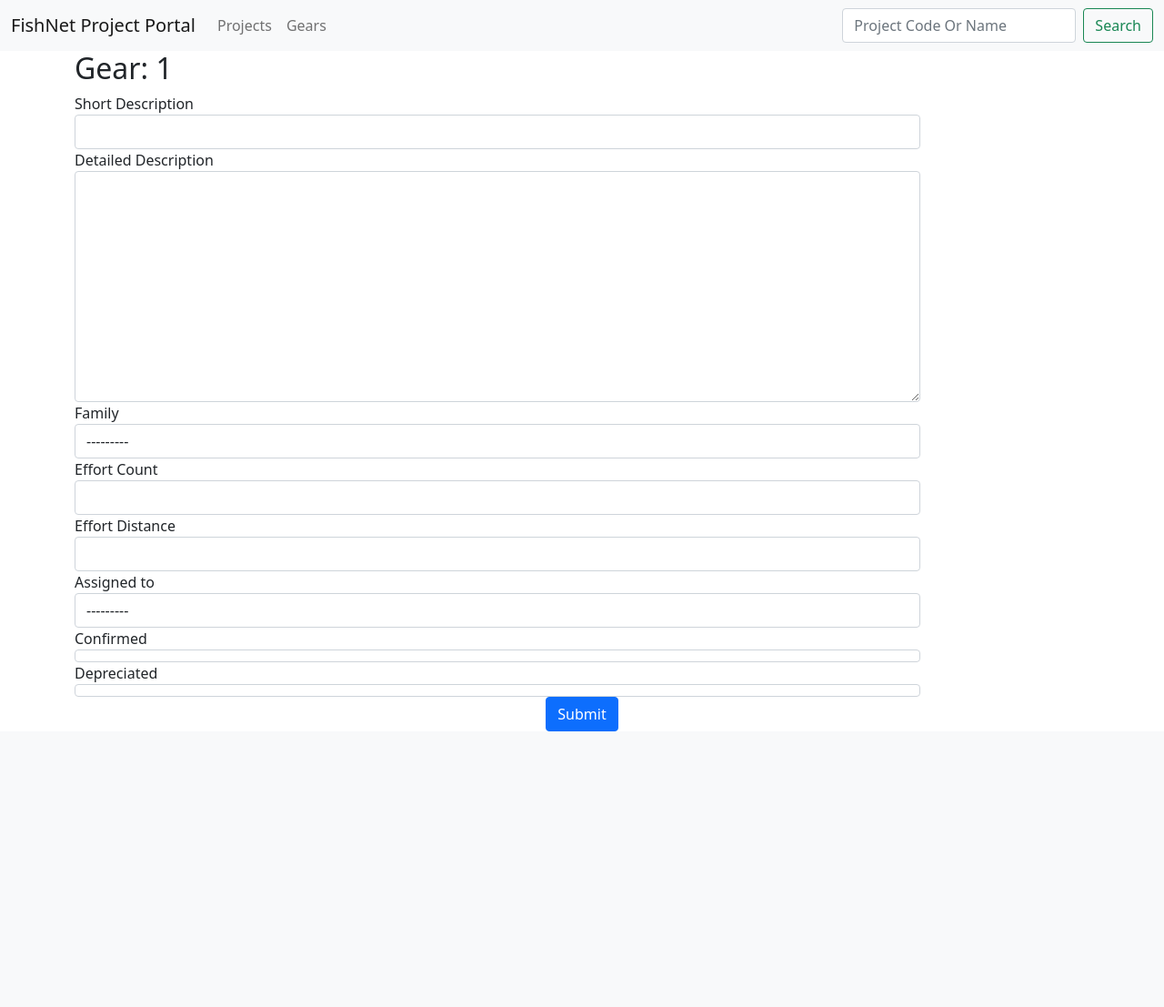
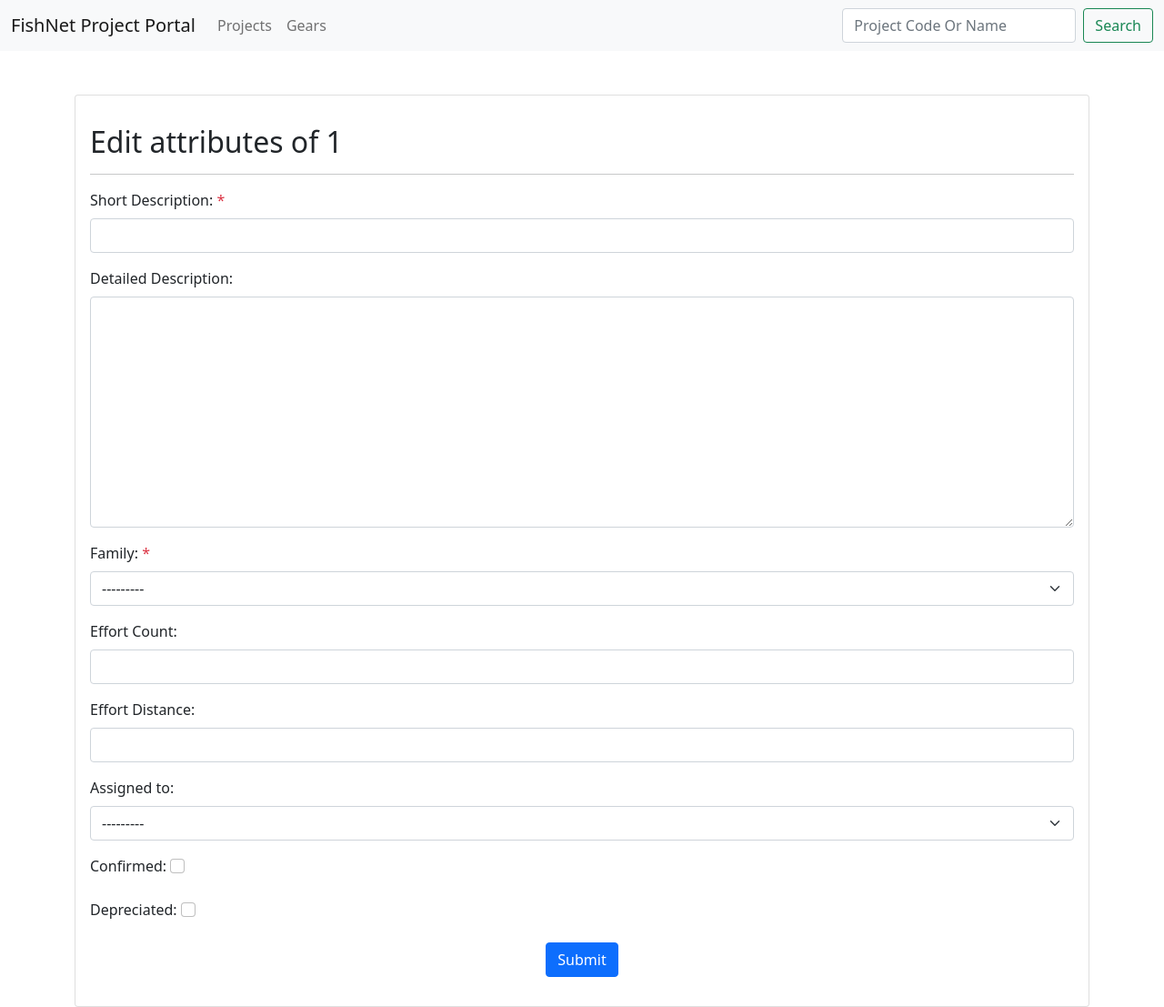
Before and after one commit to AdamCottrill/FishNetPortal, a Django app: page /fn_portal/gears/edit_gear/1/ in a window 1280 px wide. Shown: the whole page at 91% size. Before the commit the page ends 804 px from the top, so only its background shows below. Run offline with Django 3.2, Linux system fonts and the light colour scheme; data that the repository does not hold is empty; parts of the project's set-up code (start-up, migrations or seed data) failed here and were passed over.

Commit message:
Update sample details page and gear form to use bs5
This commit is the final commit to convert all of the file templates
over to bootstrap 5.  All of the previously passing tests continue to
pass.

```diff
--- a/fn_portal/forms.py
+++ b/fn_portal/forms.py
@@ -17,6 +17,10 @@ from .models import Gear
 
 
 class GearForm(forms.ModelForm):
+
+    error_css_class = "is-invalid"
+    required_css_class = "required"
+
     class Meta:
         model = Gear
         fields = (
@@ -39,6 +43,11 @@ class GearForm(forms.ModelForm):
         for visible in self.visible_fields():
             visible.field.widget.attrs["class"] = "form-control"
 
+        self.fields["confirmed"].widget.attrs["class"] = "form-check-input"
+        self.fields["depreciated"].widget.attrs["class"] = "form-check-input"
+        self.fields["family"].widget.attrs["class"] = "form-select"
+        self.fields["assigned_to"].widget.attrs["class"] = "form-select"
+
 
 class DataUploadForm(forms.Form):
     """A simple little form for uploading our tempalte databases one at a time."""
--- a/fn_portal/templates/fn_portal/gear_form.html
+++ b/fn_portal/templates/fn_portal/gear_form.html
@@ -3,10 +3,23 @@
 {% load humanize %}
 {% load fn_portal_tags %}
 
+{% block title %}Edit Gear {{gear_code}} {% endblock %}
 
-{% block sidebar %}
 
-{% sidebar_projects %}
+{% block extra_head %}
+
+    <style>
+     /* .required::after {
+        content: "*";
+        color: red;
+        }
+      */
+     .required:before {
+         content:"*\00a0";
+         color:red;
+     }
+
+    </style>
 
 {% endblock %}
 
@@ -14,37 +27,39 @@
 
     <div class="container">
 
-        <div class="panel panel-default">
-            <div class="panel-body">
-                <h2>Gear: {{ gear_code }}</h2>
+        <div class="card mt-5">
+            <div class="card-body">
+                <h2 class="my-3">Edit attributes of {{ gear_code }}</h2>
 
-                <form class="form-horizontal" role="form" action="{% url 'fn_portal:edit_gear' gear_code %}" method="post">
+                <hr/>
+
+                <form action="{% url 'fn_portal:edit_gear' gear_code %}" method="post">
                     {% csrf_token %}
                     {% for field in form %}
-                        {% if field.errors %}
-                            <div class="form-group has-error">
-                                <label class="col-sm-2 control-label" for="id_{{ field.name }}">{{ field.label }}</label>
-                                <div class="col-sm-10">
-                                    {{ field }}
-                                    <span class="help-block">
-                                        {% for error in  field.errors %}{{ error }}{% endfor %}
-                                    </span>
-                                </div>
+
+                            <div class="mb-3">
+                                <label class="form-label {% if field.field.required %} required {% endif %}" for="id_{{ field.name }}" aria-describedby="{{field.name}}help">{{ field.label }}:</label>
+                                {% if field.field.required %}
+                                    <span class="text-danger">*</span>
+                                {% endif %}
+
+                                {{ field }}
+
+                                    {% if field.help_text %}
+                                        <div id="{{field.help}}help" class="form-text">{{field.help_text}}</div>
+                                    {% endif %}
+                                    {% if not field.errors %}
+                                        <div id="validation{{field.name}}" class="invalid-feedback">
+                                            foo
+                                            {% for error in  field.errors %}{{ error }}{% endfor %}
+                                        </div>
+                                    {% endif %}
+
                             </div>
-                        {% else %}
-                            <div class="form-group">
-                                <label class="col-sm-2 control-label" for="id_{{ field.name }}">{{ field.label }}</label>
-                                <div class="col-sm-10">
-                                    {{ field }}
-                                    {% if field.help_text %}
-                                        <p class="help-block"><small>{{ field.help_text }}</small></p>
-                                    {% endif %}
-                                </div>
-                            </div>
-                        {% endif %}
+
                     {% endfor %}
                     <div class="form-group">
-                        <div class="row">
+                        <div class="row my-3">
                             <div class="col-sm-12 text-center">
                                 <button type="submit" class="btn btn-primary">Submit</button>
                             </div>
--- a/fn_portal/templates/fn_portal/project_list.html
+++ b/fn_portal/templates/fn_portal/project_list.html
@@ -239,11 +239,6 @@
 
                     </div>
                 </div>
-
-
-
-
-
 
                 {% if object_list %}
 
```
Also changed, not shown: fn_portal/templates/fn_portal/sample_detail.html (+35 -35 lines), fn_portal/tests/integraion_tests/test_sample_detail.py (+2 -2 lines).
